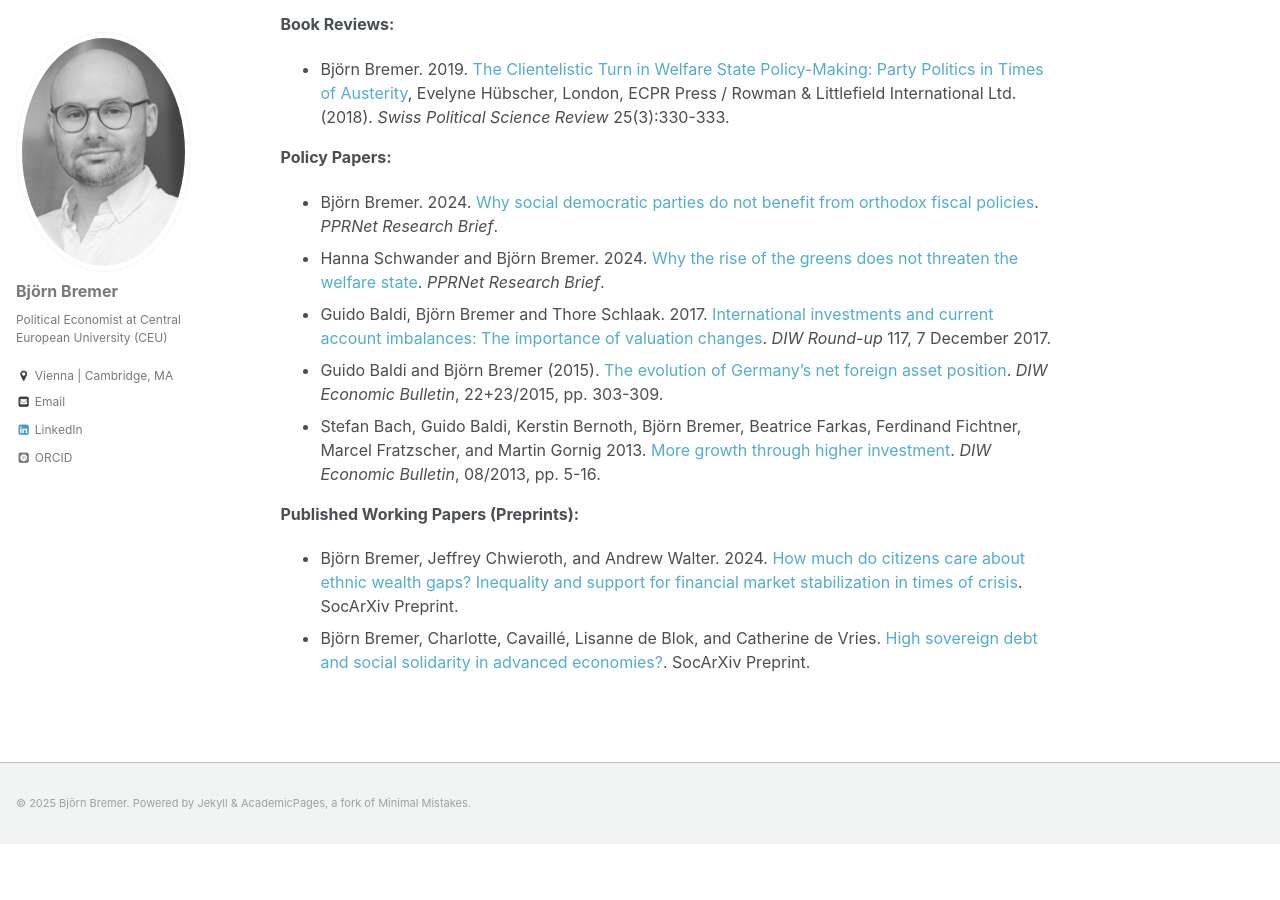
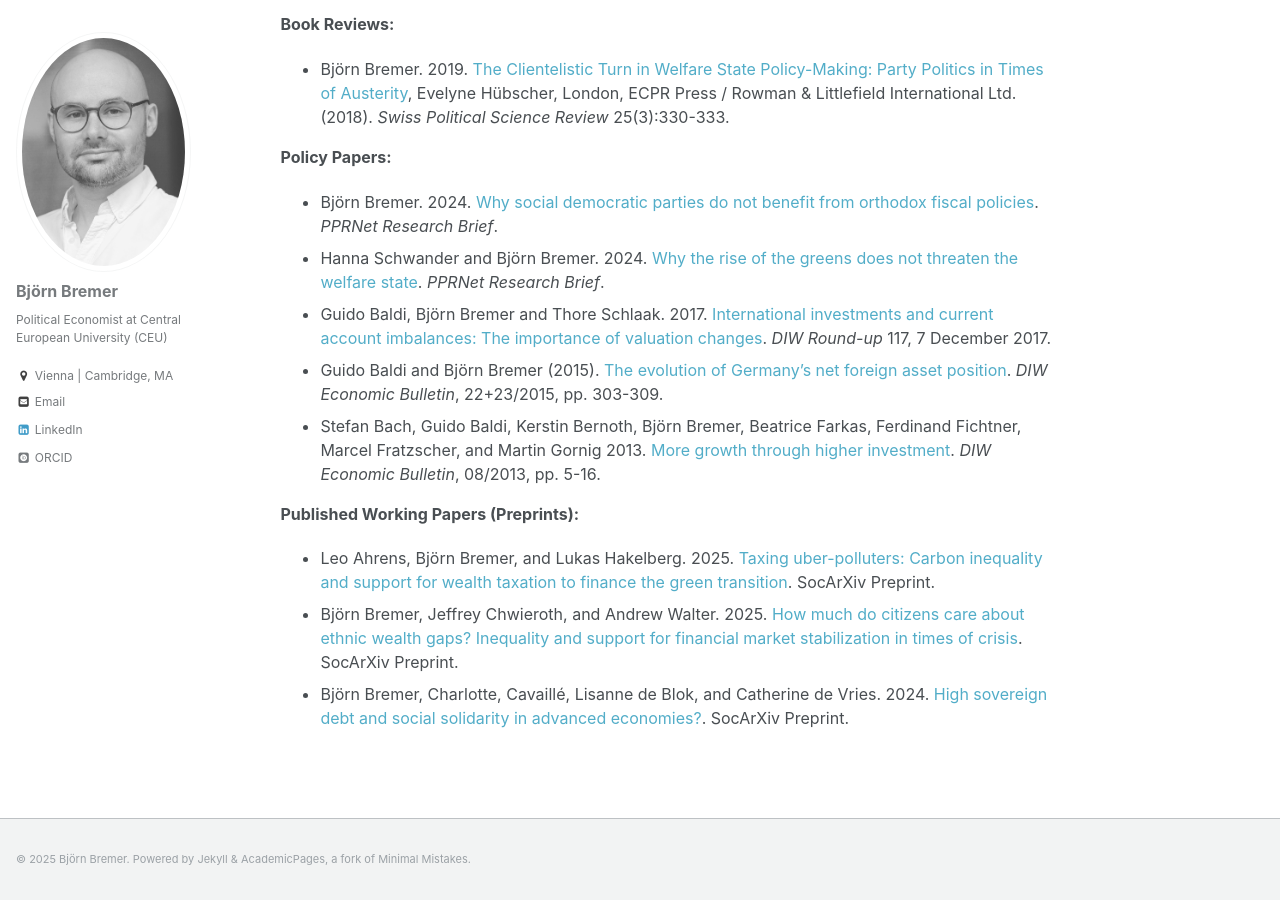
Before and after one commit to bjoernbremer/bjoernbremer.github.io, a Jekyll site: the page built from _pages/publications.md, in a window 1280 px wide and 900 px high, scrolled down 2553 px. Built offline with Jekyll 4.4.1, drawn with Linux system fonts in a browser that asks for light colours; some web fonts are replaced; before the commit the page ends 3397 px from its top, so only the background shows below that; some of the changed text lies outside the part shown.

Commit message:
Update publications.md

```diff
--- a/_pages/publications.md
+++ b/_pages/publications.md
@@ -10,8 +10,8 @@
 * Björn Bremer. 2023. [Austerity from the Left: Social Democratic Parties in the Shadow of the Great Recession](https://global.oup.com/academic/product/austerity-from-the-left-9780192872210?facet_narrowbyprice_facet=50to100&lang=en&cc=mv#). Oxford: Oxford University Press.
 
 **Journal Articles (Peer-Reviewed):**
-* Neimanns, Erik and Björn Bremer. 2024. [The local politics of social investment under fiscal constraints: The case of childcare expansion in Germany](https://onlinelibrary.wiley.com/doi/10.1111/rego.70037). *Regulation & Governance*, online first. [Preprint version](https://doi.org/10.31235/osf.io/9yrp2) / [online appendix](https://onlinelibrary.wiley.com/action/downloadSupplement?doi=10.1111%2Frego.70037&file=rego70037-sup-0001-Appendix.pdf).
-* Maurits Meijers, Björn Bremer, Theresa Kuhn, and Francesco Nicoli. 2025. [Partisan Cueing and Preferences for Contentious European Integration Steps](https://www.tandfonline.com/doi/full/10.1080/01402382.2025.2497720). *West European Politics*, online first. [Preprint version](https://doi.org/10.31235/osf.io/bmf5e) / [online appendix](https://ndownloader.figstatic.com/files/55047875) / [replication material](https://doi.org/10.7910/DVN/RNSKQV)
+* Neimanns, Erik and Björn Bremer. 2024. [The Local Politics of Social Investment Under Fiscal Constraints: The Case of Childcare Expansion in Germany](https://onlinelibrary.wiley.com/doi/10.1111/rego.70037). *Regulation & Governance*, online first. [Preprint version](https://doi.org/10.31235/osf.io/9yrp2) / [online appendix](https://onlinelibrary.wiley.com/action/downloadSupplement?doi=10.1111%2Frego.70037&file=rego70037-sup-0001-Appendix.pdf).
+* Maurits Meijers, Björn Bremer, Theresa Kuhn, and Francesco Nicoli. 2025. [Partisan Cueing and Preferences for Fiscal Integration in the European Union](https://www.tandfonline.com/doi/full/10.1080/01402382.2025.2497720). *West European Politics*, online first. [Preprint version](https://doi.org/10.31235/osf.io/bmf5e) / [online appendix](https://ndownloader.figstatic.com/files/55047875) / [replication material](https://doi.org/10.7910/DVN/RNSKQV)
 * Lucio Baccaro, Björn Bremer, and Erik Neimanns. 2025. [Preferences for Growth Strategies in Advanced Democracies: A New 'Representation Gap'?](https://doi.org/10.1111/1475-6765.12686) *European Journal of Political Research* 64(1):156-180. <br/>
 [Preprint version](https://pure.mpg.de/pubman/item/item_3528109_3/component/file_3528110/mpifg_dp23_4.pdf?mode=download) / [online appendix](https://ejpr.onlinelibrary.wiley.com/action/downloadSupplement?doi=10.1111%2F1475-6765.12686&file=ejpr12686-sup-0001-Appendix.pdf) / [replication material](https://ejpr.onlinelibrary.wiley.com/action/downloadSupplement?doi=10.1111%2F1475-6765.12686&file=ejpr12686-sup-0002-Replication.zip)
 * Björn Bremer and Reto Bürgisser. 2024. [Lower Taxes at All Costs? Evidence From a Survey Experiment in Four European Countries](https://doi.org/10.1080/13501763.2024.2333856). *Journal of European Public Policy*. Online first. <br/>
@@ -69,6 +69,6 @@
 
 
 **Published Working Papers (Preprints):**
-
-* Björn Bremer, Jeffrey Chwieroth, and Andrew Walter. 2024. [How much do citizens care about ethnic wealth gaps? Inequality and support for financial market stabilization in times of crisis](https://osf.io/preprints/socarxiv/r75zh). SocArXiv Preprint.
-* Björn Bremer, Charlotte, Cavaillé, Lisanne de Blok, and Catherine de Vries. [High sovereign debt and social solidarity in advanced economies?](https://osf.io/preprints/osf/jw4v6_v1). SocArXiv Preprint.
+* Leo Ahrens, Björn Bremer, and Lukas Hakelberg. 2025. [Taxing uber-polluters: Carbon inequality and support for wealth taxation to finance the green transition](https://osf.io/preprints/osf/h6rxc_v1). SocArXiv Preprint.
+* Björn Bremer, Jeffrey Chwieroth, and Andrew Walter. 2025. [How much do citizens care about ethnic wealth gaps? Inequality and support for financial market stabilization in times of crisis](https://osf.io/preprints/socarxiv/r75zh). SocArXiv Preprint.
+* Björn Bremer, Charlotte, Cavaillé, Lisanne de Blok, and Catherine de Vries. 2024. [High sovereign debt and social solidarity in advanced economies?](https://osf.io/preprints/osf/jw4v6_v1). SocArXiv Preprint.
```
